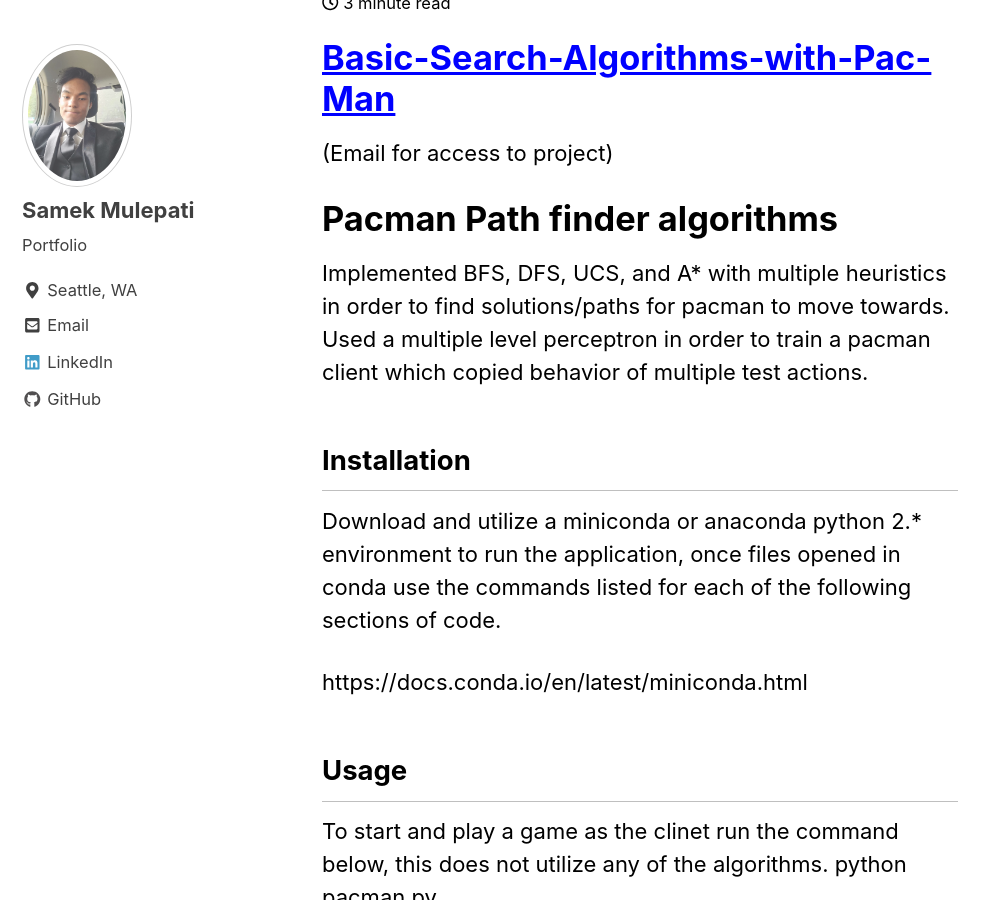
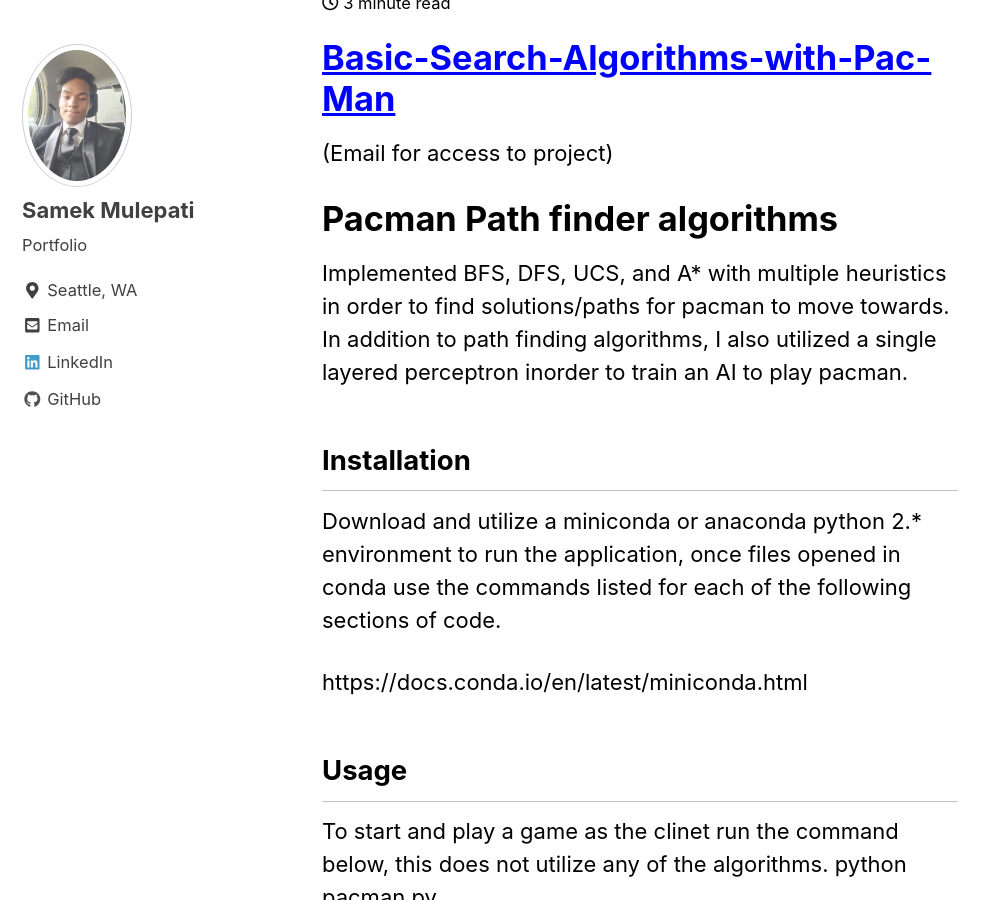
Before and after one commit to mulepati/samekmulepati.github.io, a Jekyll site: the page built from _posts/2020-04-15-pacman.md, in a window 1280 px wide and 900 px high, scrolled down 1452 px. Shown: the whole window, without its empty margins (0-999 px from the left). Built offline with Jekyll 4.4.1, drawn with Linux system fonts in a browser that asks for light colours; nearby versions of some CDN libraries.

Commit message:
Update 2020-04-15-pacman.md

```diff
--- a/_posts/2020-04-15-pacman.md
+++ b/_posts/2020-04-15-pacman.md
@@ -13,7 +13,7 @@ mathjax: "true"
 
 # Pacman Path finder algorithms
 
-Implemented BFS, DFS, UCS, and A* with multiple heuristics in order to find solutions/paths for pacman to move towards. Used a multiple level perceptron in order to train a pacman client which copied behavior of multiple test actions.
+Implemented BFS, DFS, UCS, and A* with multiple heuristics in order to find solutions/paths for pacman to move towards. In addition to path finding algorithms, I also utilized a single layered perceptron inorder to train an AI to play pacman.
 
 ## Installation
 
```
